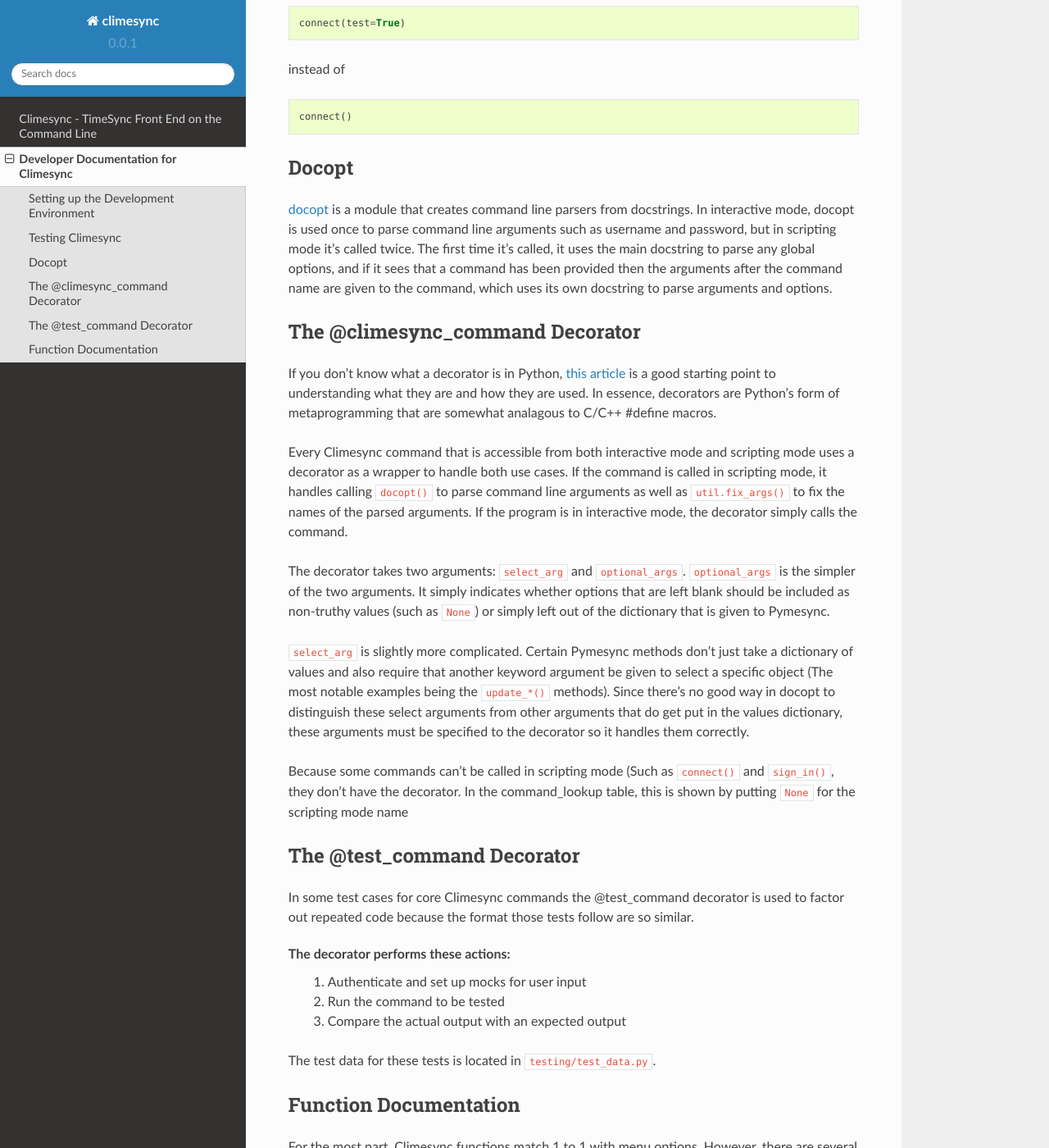
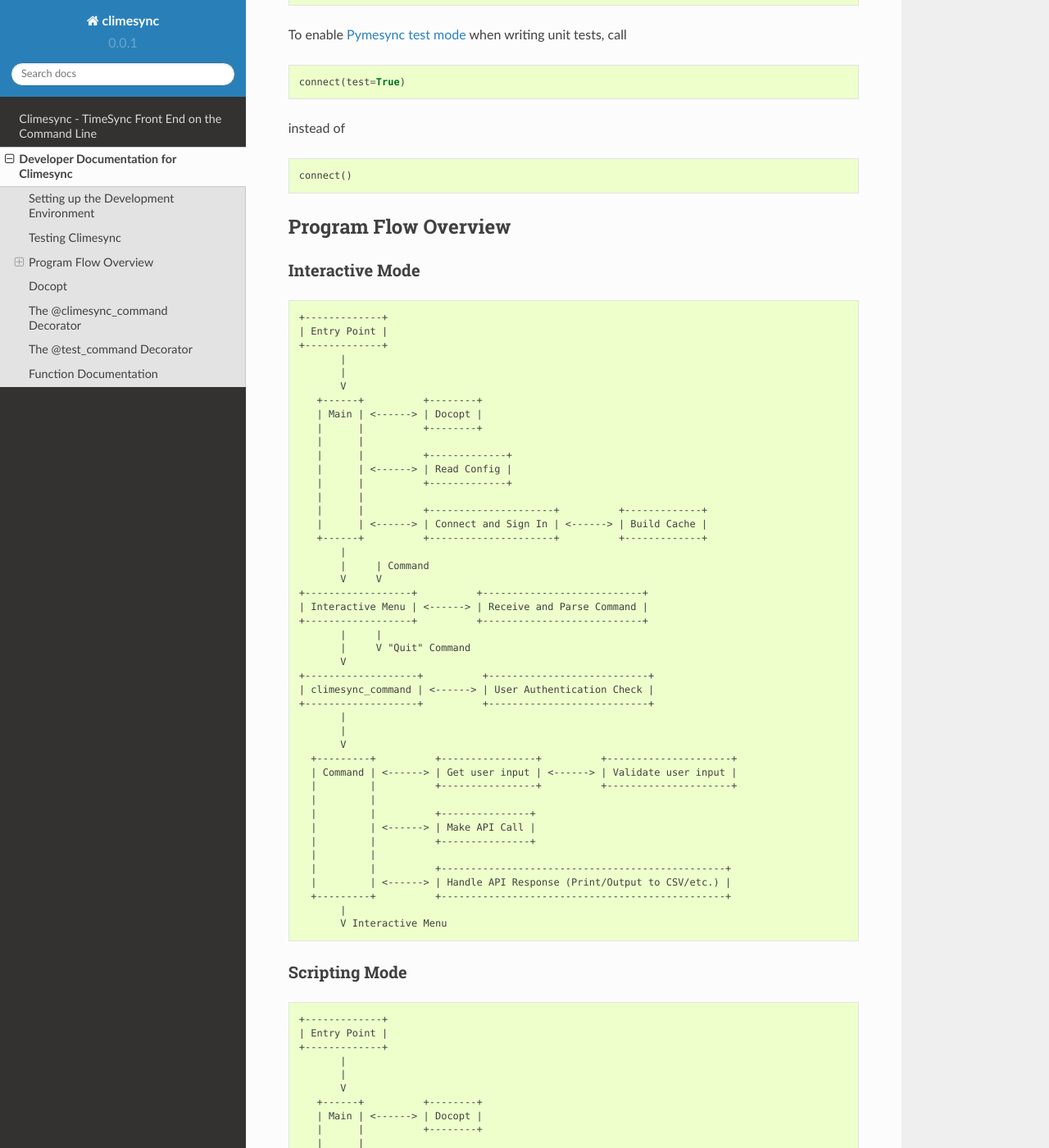
Before and after one commit to osuosl/climesync, a Sphinx documentation site: the page built from docs/source/dev.rst, in a window 1280 px wide and 1400 px high, scrolled down 1058 px. Shown: the whole window at 82% size. Built offline with Sphinx 7.4.7 and the Read the Docs theme 2.0.0, drawn with Linux system fonts in a browser that asks for light colours; some of the changed text lies outside the part shown.

Commit message:
Added program flowcharts to developer docs

```diff
--- a/docs/source/dev.rst
+++ b/docs/source/dev.rst
@@ -4,6 +4,7 @@
 =====================================
 
 .. contents::
+
 
 Setting up the Development Environment
 --------------------------------------
@@ -24,6 +25,7 @@
     (venv) $ pip install -r requirements.txt
 
 .. _virtualenvwrapper: https://pypi.python.org/pypi/virtualenvwrapper
+
 
 Testing Climesync
 -----------------
@@ -54,6 +56,115 @@
 
 .. _Pymesync test mode: http://pymesync.readthedocs.io/en/latest/testing.html
 
+
+Program Flow Overview
+---------------------
+
+
+Interactive Mode
+~~~~~~~~~~~~~~~~
+
+.. code-block:: none
+
+    +-------------+
+    | Entry Point |
+    +-------------+
+           |
+           |
+           V
+       +------+          +--------+
+       | Main | <------> | Docopt |
+       |      |          +--------+
+       |      |
+       |      |          +-------------+
+       |      | <------> | Read Config |
+       |      |          +-------------+
+       |      |
+       |      |          +---------------------+          +-------------+
+       |      | <------> | Connect and Sign In | <------> | Build Cache |
+       +------+          +---------------------+          +-------------+
+           |
+           |     | Command
+           V     V
+    +------------------+          +---------------------------+
+    | Interactive Menu | <------> | Receive and Parse Command |
+    +------------------+          +---------------------------+
+           |     |
+           |     V "Quit" Command
+           V
+    +-------------------+          +---------------------------+
+    | climesync_command | <------> | User Authentication Check |
+    +-------------------+          +---------------------------+
+           |
+           |
+           V
+      +---------+          +----------------+          +---------------------+
+      | Command | <------> | Get user input | <------> | Validate user input |
+      |         |          +----------------+          +---------------------+
+      |         |
+      |         |          +---------------+
+      |         | <------> | Make API Call |
+      |         |          +---------------+
+      |         |
+      |         |          +------------------------------------------------+
+      |         | <------> | Handle API Response (Print/Output to CSV/etc.) |
+      +---------+          +------------------------------------------------+
+           |
+           V Interactive Menu
+
+
+Scripting Mode
+~~~~~~~~~~~~~~
+
+.. code-block:: none
+
+    +-------------+
+    | Entry Point |
+    +-------------+
+           |
+           |
+           V
+       +------+          +--------+
+       | Main | <------> | Docopt |
+       |      |          +--------+
+       |      |
+       |      |          +-------------+
+       |      | <------> | Read Config |
+       |      |          +-------------+
+       |      |
+       |      |          +---------------------+          +-------------+
+       |      | <------> | Connect and Sign In | <------> | Build Cache |
+       +------+          +---------------------+          +-------------+
+           |
+           |
+           V
+    +----------------+          +-------------------+
+    | Scripting Mode | <------> | Lookup subcommand |
+    +----------------+          +-------------------+
+           |
+           |
+           V
+    +-------------------+          +--------+          +-------------------------+
+    | climesync_command | <------> | Docopt | <------> | Fix argument formatting |
+    |                   |          +--------+          +-------------------------+
+    |                   |
+    |                   |          +-----------------------------------+
+    |                   | <------> | Construct command-specific kwargs |
+    +-------------------+          +-----------------------------------+
+           |
+           |
+           V
+      +---------+          +---------------+
+      | Command | <------> | Make API Call |
+      |         |          +---------------+
+      |         |
+      |         |          +------------------------------------------------+
+      |         | <------> | Handle API Response (Print/Output to CSV/etc.) |
+      +---------+          +------------------------------------------------+
+           |
+           V Exit
+
+
 Docopt
 ------
 
@@ -64,6 +175,7 @@
 if it sees that a command has been provided then the arguments after the
 command name are given to the command, which uses its own docstring to
 parse arguments and options.
+
 
 The @climesync_command Decorator
 --------------------------------
@@ -99,6 +211,7 @@
 
 .. _this article: http://www.artima.com/weblogs/viewpost.jsp?thread=240808
 
+
 The @test_command Decorator
 ---------------------------
 
@@ -113,6 +226,7 @@
 
 The test data for these tests is located in :code:`testing/test_data.py`.
 
+
 Function Documentation
 ----------------------
 
```
